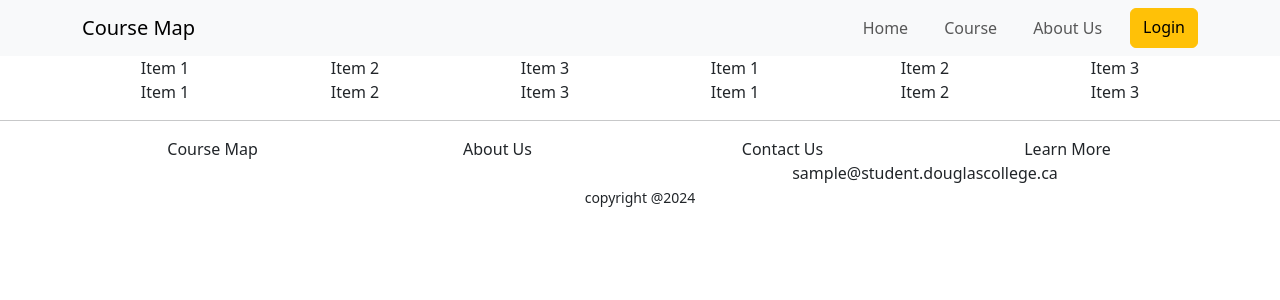
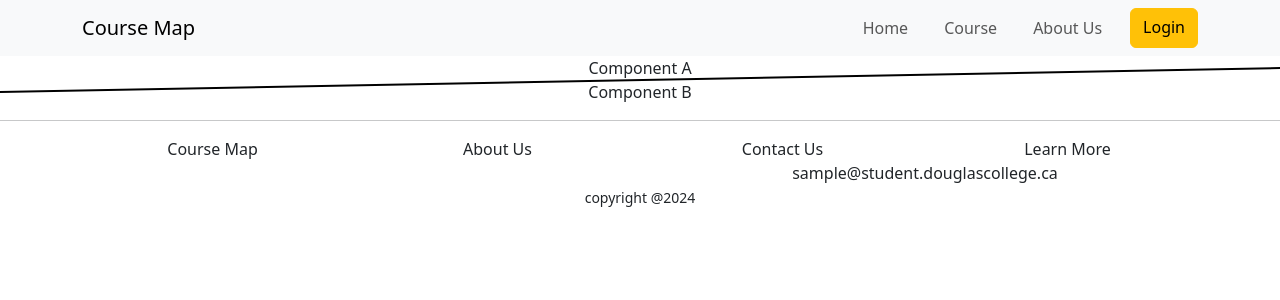
Before and after one commit to doryang1019/course-tracking-system-frontend, a React (Create React App) app: page /test in a window 1280 px wide. Shown: the top 300 px of the page. Built offline with nearby package versions, Linux system fonts and the light colour scheme.

Commit message:
feat: modal

```diff
--- a/src/card.css
+++ b/src/card.css
@@ -1,8 +1,27 @@
-.course-card{
-    font-size: 24px;
+.circle-card{
+    font-size: 16px;
     width: 18rem;
 }
 
-.course-card:hover {
+.circle-card:hover {
     box-shadow: 0 4px 8px rgba(0, 0, 0, 0.2);
 }
+
+.col .circle-card {
+    width: 4rem;
+    height: 4rem;
+    border-radius: 50%;
+    overflow: hidden;
+    display: flex;
+    align-items: center;
+    justify-content: center;
+}
+
+.line {
+    position: absolute;
+    top: 0;
+    left: 0;
+    width: 100%;
+    height: 100%;
+    pointer-events: none;
+  }
--- a/src/components/courseTree.js
+++ b/src/components/courseTree.js
@@ -1,9 +1,10 @@
 import { useState } from 'react'
 import Card from 'react-bootstrap/Card'
-import Collapse from 'react-bootstrap/Collapse'
-import '../card.css'
 import Col from 'react-bootstrap/Col'
 import Container from 'react-bootstrap/Container'
+import Modal from 'react-bootstrap/Modal'
+import '../card.css'
+
 const CourseTree = ({ id, courseTreeById }) => {
     const getCourseById = (id) => {
         for (const departmentCourses of courseTreeById) {
@@ -20,25 +21,29 @@ const CourseTree = ({ id, courseTreeById }) => {
     return (
         <>
             <Col className="d-flex justify-content-center align-items-center mb-4">
-                <Card className='course-card m-3' border='secondary' onClick={() => setOpen(!open)}>
-                    <Card.Header>{course.department} {course.code}</Card.Header>
+                <Card className='circle-card' border='secondary' onClick={() => setOpen(!open)}>
                     <Card.Body>
-                        <Card.Title>{course.title}</Card.Title>
-                        <Card.Text>
-                            Click to learn more
-                        </Card.Text>
+                        {course.code}
                     </Card.Body>
-                    <Collapse in={open}>
-                        <Card.Footer id={id}>
-                            {course.description}
-                        </Card.Footer>
-                    </Collapse>
                 </Card>
             </Col>
+
+            <Modal show={open} onHide={() => setOpen(!open)} centered>
+                <Modal.Header closeButton>
+                    <Modal.Title>{course.code} - {course.title}</Modal.Title>
+                </Modal.Header>
+
+                <Modal.Body>
+                    Description: {course.description}
+                </Modal.Body>
+
+                <Modal.Footer>
+                    <small>Offer Terms: {course.terms} fall</small>
+                </Modal.Footer>
+            </Modal>
+
             {childIds.length > 1 ? (
                 <Container className="d-flex mb-4" style={{ maxWidth: '' }}>
-                    {childIds.length > 0 && (
-                        <>
                             {childIds.map(childId => (
                                 <Container key={childId} style={{ maxWidth: '' }}>
                                     <CourseTree
@@ -47,18 +52,16 @@ const CourseTree = ({ id, courseTreeById }) => {
                                     />
                                 </Container>
                             ))}
-                        </>
-                    )}
                 </Container>
             ) : (
                 childIds.length > 0 && (
                     <>
                         {childIds.map(childId => (
-                                <CourseTree
-                                    key={childId}
-                                    id={childId}
-                                    courseTreeById={courseTreeById}
-                                />
+                            <CourseTree
+                                key={childId}
+                                id={childId}
+                                courseTreeById={courseTreeById}
+                            />
                         ))}
                     </>
                 )
--- a/src/components/searchCoursePage.js
+++ b/src/components/searchCoursePage.js
@@ -43,7 +43,7 @@ const SearchCourse = () => {
                 {coursesData.map(
                     departmentCourses => {
                         return (
-                            <Container as={Col} className='d-inline-block border border-warning m-3' key={departmentCourses[0].id}>
+                            <Container as={Col} className='d-inline-block' key={departmentCourses[0].id}>
                                 <CourseTree
                                     id={departmentCourses[0].id}
                                     courseTreeById={coursesData}
--- a/src/components/testing.js
+++ b/src/components/testing.js
@@ -1,39 +1,48 @@
-import React from 'react';
-import { Container, Row, Col } from 'react-bootstrap';
+import React, { useRef, useEffect, useState } from 'react';
 
-const HorizontalScrollContainer = () => {
-    return (
-        <Container className="horizontal-scroll">
-            <Row>
-                <Col xs={2}>Item 1</Col>
-                <Col xs={2}>Item 2</Col>
-                <Col xs={2}>Item 3</Col>
-                <Col xs={2}>Item 1</Col>
-                <Col xs={2}>Item 2</Col>
-                <Col xs={2}>Item 3</Col>
-                <Col xs={2}>Item 1</Col>
-                <Col xs={2}>Item 2</Col>
-                <Col xs={2}>Item 3</Col>
-                <Col xs={2}>Item 1</Col>
-                <Col xs={2}>Item 2</Col>
-                <Col xs={2}>Item 3</Col>
-            </Row>
-            <Row>
-                <Col xs={2}>Item 1</Col>
-                <Col xs={2}>Item 2</Col>
-                <Col xs={2}>Item 3</Col>
-                <Col xs={2}>Item 1</Col>
-                <Col xs={2}>Item 2</Col>
-                <Col xs={2}>Item 3</Col>
-                <Col xs={2}>Item 1</Col>
-                <Col xs={2}>Item 2</Col>
-                <Col xs={2}>Item 3</Col>
-                <Col xs={2}>Item 1</Col>
-                <Col xs={2}>Item 2</Col>
-                <Col xs={2}>Item 3</Col>
-            </Row>
-        </Container>
-    );
+const ComponentA = ({ refA }) => (
+  <div className="component" ref={refA}>
+    Component A
+  </div>
+);
+
+const ComponentB = ({ refB }) => (
+  <div className="component" ref={refB}>
+    Component B
+  </div>
+);
+
+const Line = ({ x1, y1, x2, y2 }) => (
+  <svg className="line">
+    <line x1={x1} y1={y1} x2={x2} y2={y2} stroke="black" strokeWidth="2" />
+  </svg>
+);
+
+const App = () => {
+  const refA = useRef(null);
+  const refB = useRef(null);
+  const [lineCoords, setLineCoords] = useState({ x1: 0, y1: 0, x2: 0, y2: 0 });
+
+  useEffect(() => {
+    if (refA.current && refB.current) {
+      const rectA = refA.current.getBoundingClientRect();
+      const rectB = refB.current.getBoundingClientRect();
+      setLineCoords({
+        x1: rectA.right,
+        y1: rectA.top + rectA.height / 2,
+        x2: rectB.left,
+        y2: rectB.top + rectB.height / 2,
+      });
+    }
+  }, []);
+
+  return (
+    <div className="app">
+      <ComponentA refA={refA} />
+      <ComponentB refB={refB} />
+      <Line {...lineCoords} />
+    </div>
+  );
 };
 
-export default HorizontalScrollContainer;
+export default App;
```
